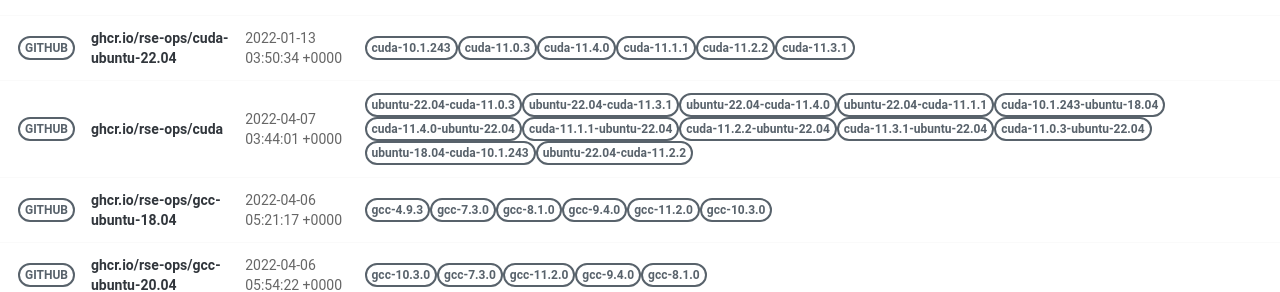
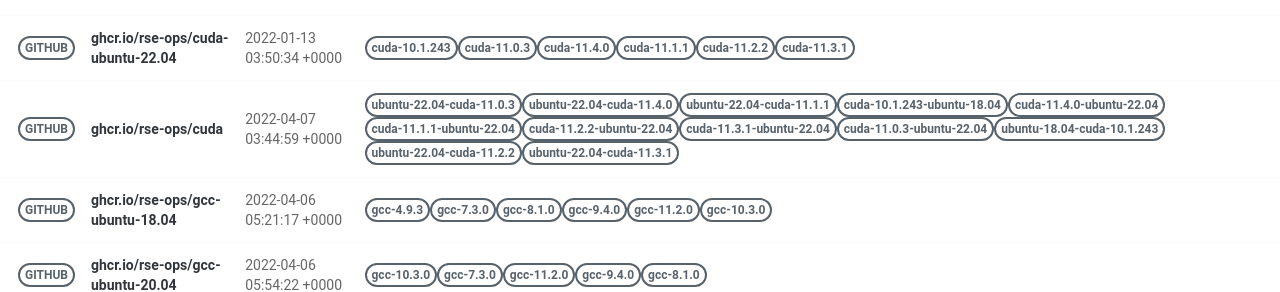
Before and after one commit to rse-ops/docker-images, a Jekyll site: the page built from pages/index.md, in a window 1280 px wide. Shown: the part 414-706 px from the top of the page. Built offline with Jekyll 4.4.1, drawn with Linux system fonts in a browser that asks for light colours; nearby versions of some CDN libraries.

Commit message:
Automated push to update library 2022-04-07

```diff
--- a/_library/ghcr.io-rse-ops-cuda.md
+++ b/_library/ghcr.io-rse-ops-cuda.md
@@ -1,7 +1,7 @@
 ---
 layout: container
 name: ghcr.io/rse-ops/cuda
-updated_at: 2022-04-07 03:44:01.788674
+updated_at: 2022-04-07 03:44:59.714512
 
 
 container_url: https://github.com/orgs/rse-ops/packages/container/package/cuda
```
Also changed, not shown: other parts of _library/ghcr.io-rse-ops-cuda.md (+3 -3 lines).
